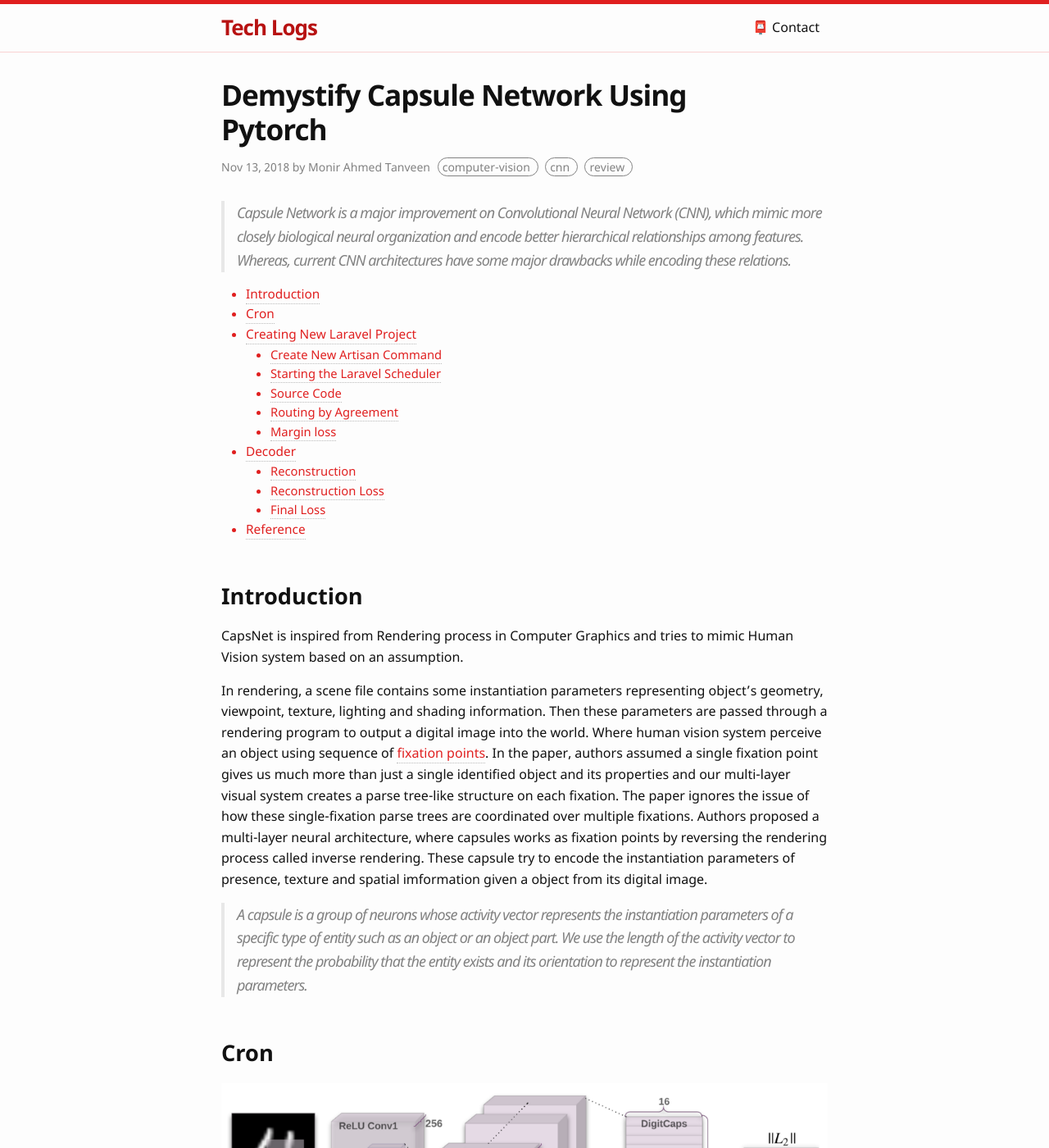
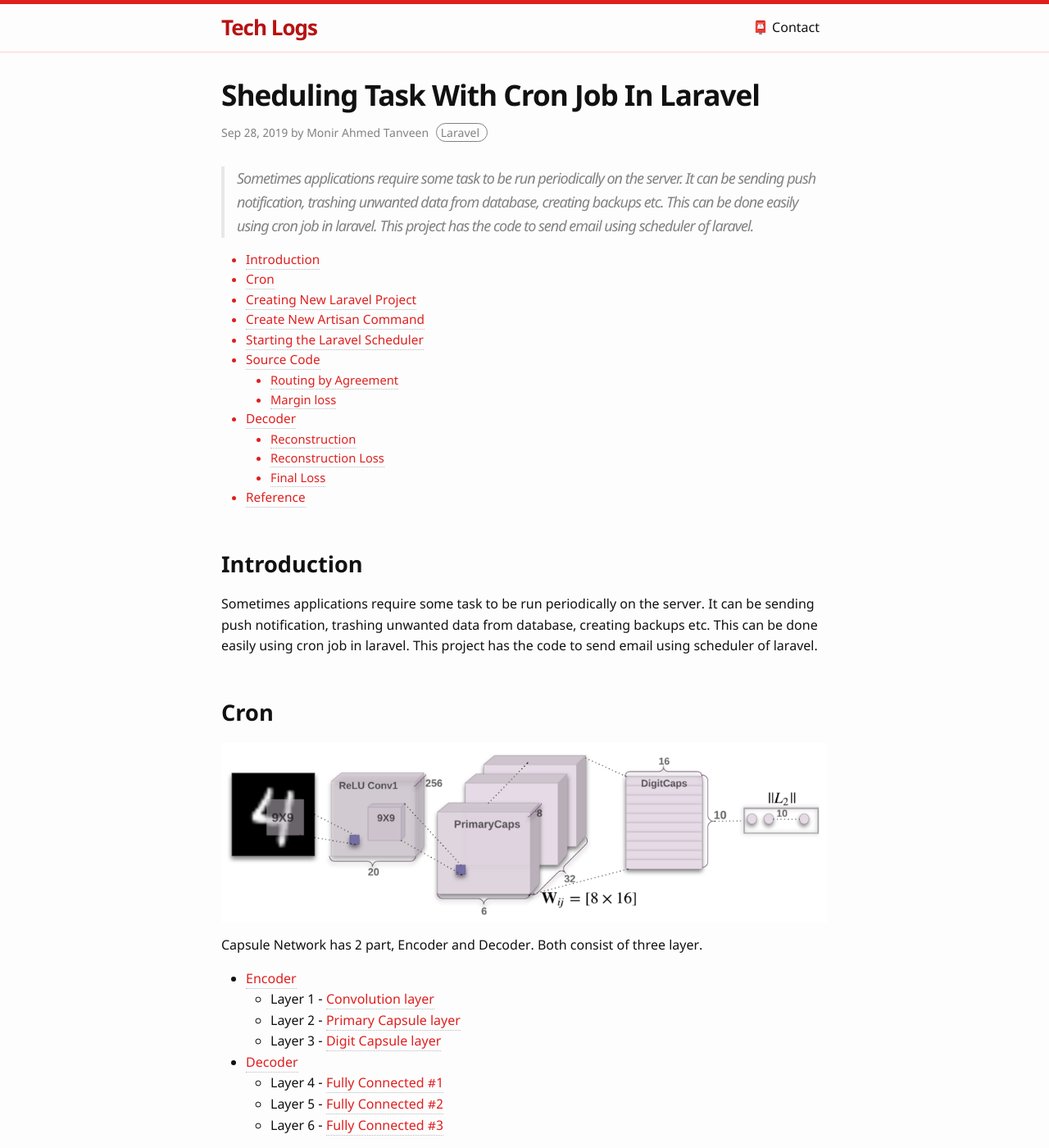
Before and after one commit to monirahmedtanveen/sumit.log, a Jekyll site: the page built from _posts/2018-11-13-demystify-capsule-network-using-pytorch.md, in a window 1280 px wide and 1400 px high. Shown: the whole window at 82% size. Built offline with Jekyll 4.4.1, drawn with Linux system fonts in a browser that asks for light colours; formulas are drawn with MathJax 3.

Commit message:
1. post and tag updated

```diff
--- a/_posts/2018-11-13-demystify-capsule-network-using-pytorch.md
+++ b/_posts/2018-11-13-demystify-capsule-network-using-pytorch.md
@@ -1,12 +1,12 @@
 ---
 layout: post
 comments: false
-title: "Demystify Capsule Network Using Pytorch"
-date: 2018-11-13 10:18:00
-tags: computer-vision cnn review
+title: "Sheduling Task With Cron Job In Laravel"
+date: 2019-09-28 10:18:00
+tags: Laravel
 ---
 
->  Capsule Network is a major improvement on Convolutional Neural Network (CNN), which mimic more closely biological neural organization and encode better hierarchical relationships among features.  Whereas, current CNN architectures have some major drawbacks while encoding these relations.
+>  Sometimes applications require some task to be run periodically on the server. It can be sending push notification, trashing unwanted data from database, creating backups etc. This can be done easily using cron job in laravel. This project has the code to send email using scheduler of laravel.
 
 
 <!--more-->
@@ -16,11 +16,7 @@ tags: computer-vision cnn review
 {:toc}
 
 ## Introduction
-CapsNet is inspired from Rendering process in Computer Graphics and tries to mimic Human Vision system based on an assumption.
-
-In rendering, a scene file contains some instantiation parameters representing object's geometry, viewpoint, texture, lighting and shading information. Then these parameters are passed through a rendering program to output a digital image into the world. Where human vision system perceive an object using sequence of [fixation points](https://en.wikipedia.org/wiki/Fixation_%28visual%29). In the paper, authors assumed a single fixation point gives us much more than just a single identified object and its properties and our multi-layer visual system creates a parse tree-like structure on each fixation. The paper ignores the issue of how these single-fixation parse trees are coordinated over multiple fixations. Authors proposed a multi-layer neural architecture, where capsules works as fixation points by reversing the rendering process called inverse rendering. These capsule try to encode the instantiation parameters of presence, texture and spatial imformation given a object from its digital image.
-
-> A capsule is a group of neurons whose activity vector represents the instantiation parameters of a specific type of entity such as an object or an object part. We use the length of the activity vector to represent the probability that the entity exists and its orientation to represent the instantiation parameters.
+Sometimes applications require some task to be run periodically on the server. It can be sending push notification, trashing unwanted data from database, creating backups etc. This can be done easily using cron job in laravel. This project has the code to send email using scheduler of laravel.
 
 ## Cron
 ![Capsule Network]({{ '/assets/images/posts/2018-11-13-demystify-capsule-network-using-pytorch/model_architecture.png' | relative_url }})
@@ -71,7 +67,7 @@ print('labels - ', labels)
     labels -  [8 4 2 6 1]
 
 
-### Create New Artisan Command
+## Create New Artisan Command
 Now lets define the first Convolution layer with parameter mentioned in the paper and feed the input images. This layer will detect basic features in the image like straight edges, simple colors and curves. In the paper, the convolutional layer has 256 feature maps with kernel size of 9x9, stride 1 and zero padding, followed by non-linear activation ReLU and output a tensor of size 256x20x20.
 
 
@@ -92,7 +88,7 @@ print('Output size - ', conv_layer_out.size())
 $$ output \ height = \dfrac{height - kernel\_size + 2 * padding}{stride} + 1$$ <br>
 $$ output \ width = \dfrac{width - kernel\_size + 2 * padding}{stride} + 1$$
 
-### Starting the Laravel Scheduler
+## Starting the Laravel Scheduler
 In this layer, we replace the scaler-output feature detector of CNN with 8-dim vector output capsule for inverse rendering. Each capsule represents every location or entity in the image and encodes different instantiation parameter such as pose (position, size, orientation), deformation, velocity, albedo, hue, texture, etc. If we make slight changes in the image, capsules values also changes accordingly. This is maintained throughout the network. This is called Equivarience. Traditional CNN fails to encode these feature due to the nature of scalar-output feature detector and pooling layers.
 
 This layer can be designed using several Convolution layer. In the paper, authors used a stack of 8 Convolution layer each with 32 feature maps, kernel size of 9x9, stride 2 and zero padding. We pass the output of the first convolution through every convolution in this layer and our expected final output is $$[batch\_size, primary\_num\_capsule, primary\_capsule\_dim]$$. Here each capsules dimension should be 8 which is actually equal to the number of convolution layer in this layer. Initially we will get output tensor of shape $$[batch\_size, primary\_num\_conv, C_{out}, H_{out}, W_{out}]$$. So we need to reshape the initial output shape to get our expected shape.
@@ -205,7 +201,7 @@ primary_caps_vec.size()
 
 
 
-### Source Code
+## Source Code
 This final layer of Encoder has one 16 dimensional capsule for each digit class and each of these capsules receives input from all the capsules in Primary Capsule layer.
 
 Every capsule in the Primary layer tries to predict the output of every capsule in Digit layer. Output of primary capsules only send to those capsule in Digit capsule, if primary capsules prediction agrees with the ouput of digit capsule. We take this decision by 'Routing By Agreement'. Digit capsules will get only the appropriate output from primary capsules and more accurately determine the spatial information. We route only between primary and digit capsule because first convolution layer encode lower level features, there is no spatial information in its space to agree on.
```
Also changed, not shown: tag/computer-vision.md (+2 -2 lines).
